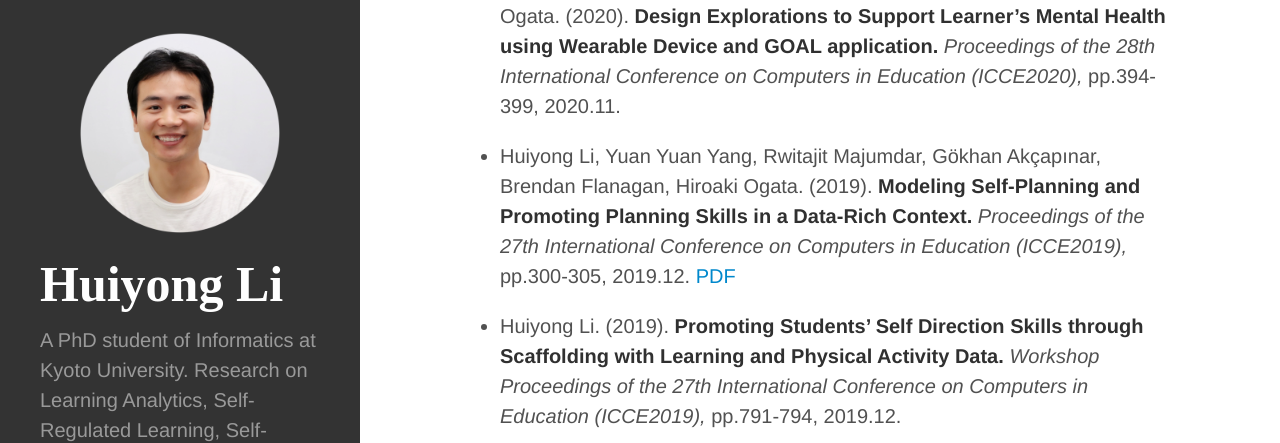
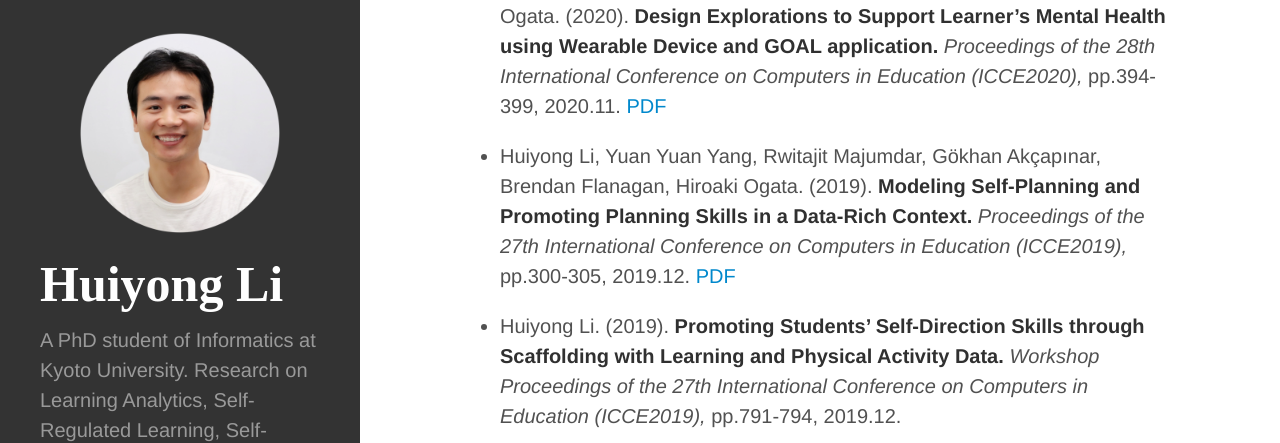
Before and after one commit to li-huiyong/li-huiyong.github.io, a Jekyll site: the page built from publications.md, in a window 1280 px wide and 900 px high, scrolled down 489 px. Shown: the part 165-608 px from the top of the window. Built offline with Jekyll 4.4.1, drawn with Linux system fonts in a browser that asks for light colours; nearby versions of some CDN libraries; some web fonts are replaced.

Commit message:
add pdf of ICCE2020

```diff
--- a/publications.md
+++ b/publications.md
@@ -15,11 +15,11 @@ ___
 
 * Huiyong Li, Rwitajit Majumdar, Yuan Yuan Yang, Hiroaki Ogata. (2020). **Design of a Self-Reflection Model in GOAL to Support Students' Reflection.** _Proceedings of the 28th International Conference on Computers in Education (ICCE2020),_ pp.330-335, 2020.11. [PDF](https://www.researchgate.net/publication/347114782_Design_of_a_Self-Reflection_Model_in_GOAL_to_Support_Students'_Reflection){:target="_blank"}
 
-* Taisho Kondo, Huiyong Li, Yuan Yuan Yang, Rwitajit Majumdar, Hiroaki Ogata. (2020). **Design Explorations to Support Learner’s Mental Health using Wearable Device and GOAL application.** _Proceedings of the 28th International Conference on Computers in Education (ICCE2020),_ pp.394-399, 2020.11.
+* Taisho Kondo, Huiyong Li, Yuan Yuan Yang, Rwitajit Majumdar, Hiroaki Ogata. (2020). **Design Explorations to Support Learner’s Mental Health using Wearable Device and GOAL application.** _Proceedings of the 28th International Conference on Computers in Education (ICCE2020),_ pp.394-399, 2020.11. [PDF](https://repository.kulib.kyoto-u.ac.jp/dspace/handle/2433/259786){:target="_blank"}
 
 * Huiyong Li, Yuan Yuan Yang, Rwitajit Majumdar, Gökhan Akçapınar, Brendan Flanagan, Hiroaki Ogata. (2019). **Modeling Self-Planning and Promoting Planning Skills in a Data-Rich Context.** _Proceedings of the 27th International Conference on Computers in Education (ICCE2019),_ pp.300-305, 2019.12. [PDF](https://www.researchgate.net/publication/337745707_Modeling_Self-Planning_and_Promoting_Planning_Skills_in_a_Data-Rich_Context){:target="_blank"}
 
-* Huiyong Li. (2019). **Promoting Students’ Self Direction Skills through Scaffolding with Learning and Physical Activity Data.** _Workshop Proceedings of the 27th International Conference on Computers in Education (ICCE2019),_ pp.791-794, 2019.12.
+* Huiyong Li. (2019). **Promoting Students’ Self-Direction Skills through Scaffolding with Learning and Physical Activity Data.** _Workshop Proceedings of the 27th International Conference on Computers in Education (ICCE2019),_ pp.791-794, 2019.12.
 
 * Yuan Yuan Yang, Rwitajit Majumdar, Huiyong Li, Gökhan Akçapınar, Brendan Flanagan, Hiroaki Ogata. (2019). **Measuring Analysis Skill in Data-informed Self-directed Activities.** _Workshop Proceedings of the 27th International Conference on Computers in Education (ICCE2019),_ pp.335-343, 2019.12. [PDF](https://www.researchgate.net/publication/337745791_Measuring_Analysis_Skill_in_Data-informed_Self-directed_Activities){:target="_blank"}
 
```
